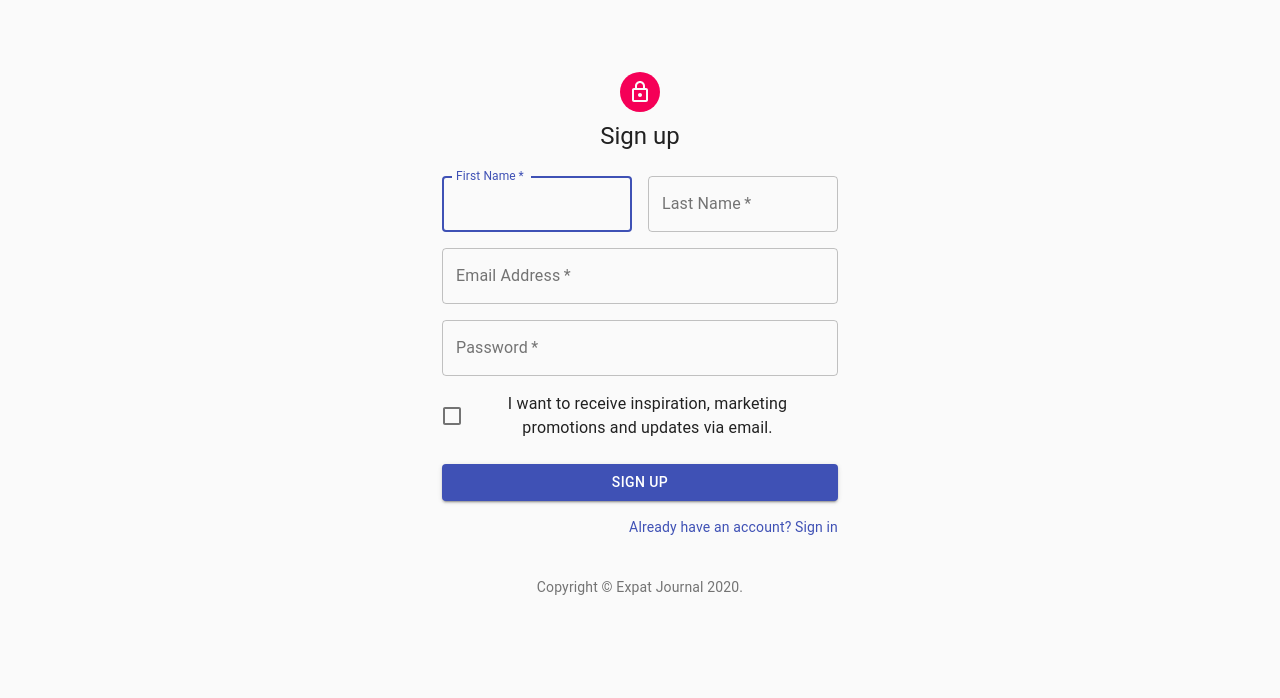
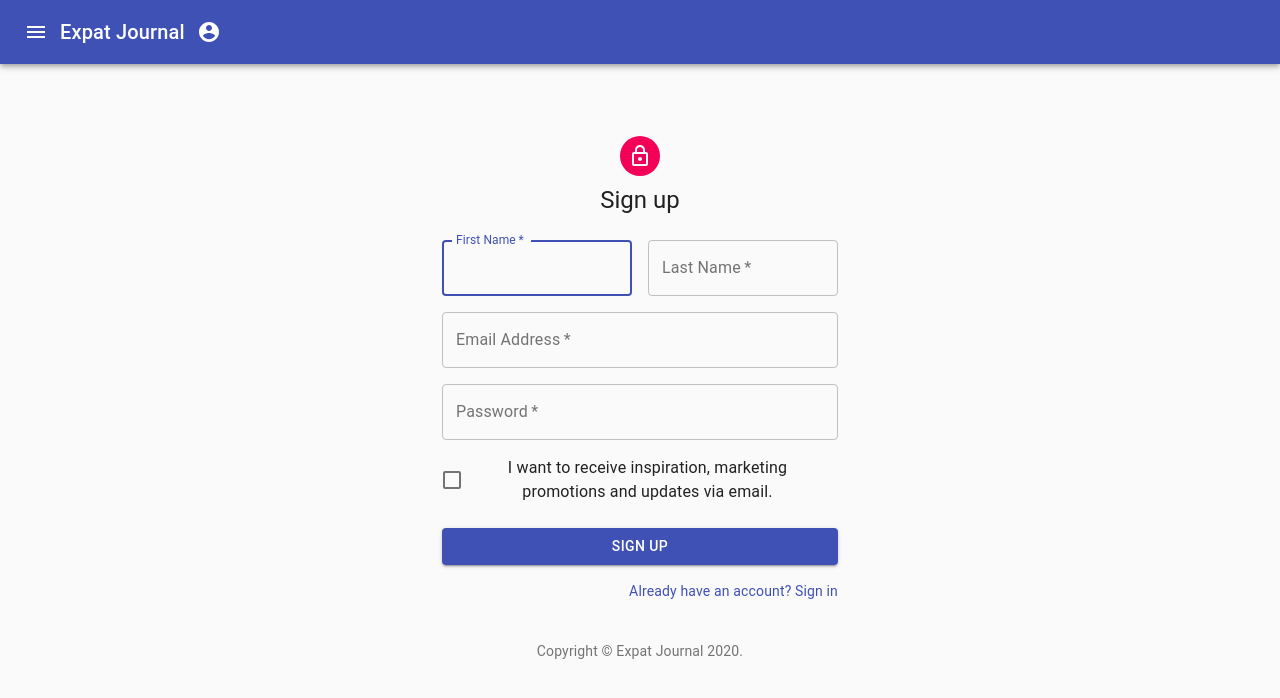
Before and after one commit to Expat-Journal-BW/front-end, a React (Create React App) app in the folder expat-journal/: page /signup in a window 1280 px wide. Shown: the top 698 px of the page. Built offline with nearby package versions, Linux system fonts and the light colour scheme.

Commit message:
adding navbar to signin and signup

```diff
--- a/expat-journal/src/components/Signin.js
+++ b/expat-journal/src/components/Signin.js
@@ -15,6 +15,7 @@ import Container from "@material-ui/core/Container";
 import Copyright from "./Copyright";
 import { useInput } from "../hooks/useInput";
 import { fakeAuth } from "../hooks/axiosWithAuth";
+import NavBar from "../components/NavBar"
 
 import "./componentStyles.css";
 
@@ -98,7 +99,14 @@ function SignIn(props) {
 		return <Redirect to="/userdashboard" />;
 	}
 	return (
+
+		<div>
+
+		<NavBar />
+
+
 		<Container component="main" maxWidth="xs">
+
 			<CssBaseline />
 			<div className={classes.paper}>
 				<Avatar className={classes.avatar}>
@@ -173,6 +181,7 @@ function SignIn(props) {
 				<Copyright linkText="Expat Journal" />
 			</Box>
 		</Container>
+		</div>
 	);
 }
 
--- a/expat-journal/src/components/Signup.js
+++ b/expat-journal/src/components/Signup.js
@@ -15,6 +15,7 @@ import Container from "@material-ui/core/Container";
 import Copyright from "./Copyright";
 import { useInput } from "../hooks/useInput";
 import { fakeAuth } from "../hooks/axiosWithAuth";
+import NavBar from "../components/NavBar"
 
 import "./componentStyles.css";
 
@@ -90,6 +91,9 @@ function SignUp(props) {
 	}
 
 	return (
+		<div>
+			< NavBar />
+
 		<Container component="main" maxWidth="xs">
 			<CssBaseline />
 			<div className={classes.paper}>
@@ -192,6 +196,8 @@ function SignUp(props) {
 				<Copyright linkText="Expat Journal" />
 			</Box>
 		</Container>
+
+		</div>
 	);
 }
 
--- a/expat-journal/src/components/navbar.js
+++ b/expat-journal/src/components/navbar.js
@@ -11,7 +11,7 @@ import Signin from "./Signin.js";
 import Signup from "./Signup"
 import {Link} from "react-router-dom";
 import {Route} from "react-router-dom";
-export default function NavBar() {
+const NavBar =() => {
   const [anchorEl, setAnchorEl] = React.useState(null);
   const open = Boolean(anchorEl);
   const handleMenu = event => {
@@ -59,3 +59,5 @@ export default function NavBar() {
     </div>
   );
 }
+
+export default NavBar;
```
